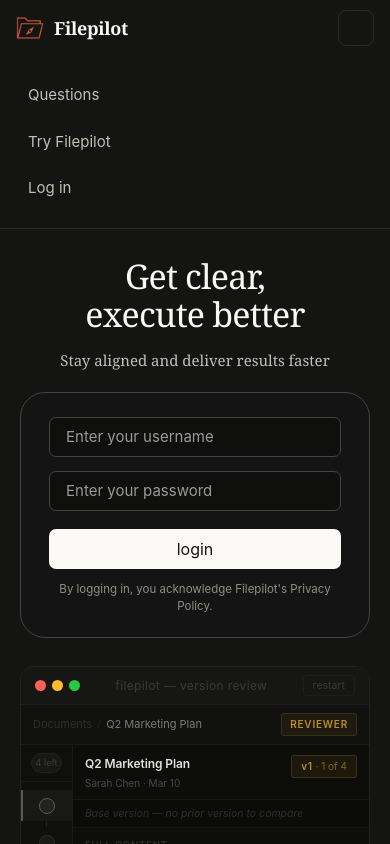
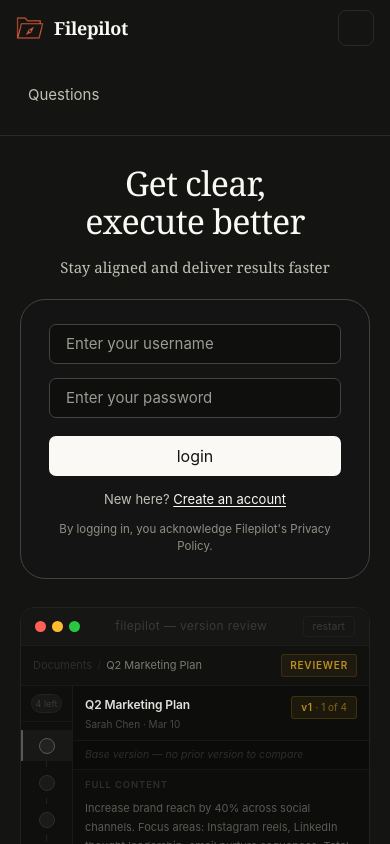
Before and after one commit to filepilot/filepilot-frontend, a React (Vite) app: page / in a window 390 px wide. Both pictures are taken after a click on the button "Toggle menu". Shown: the top 844 px of the page. Built offline with nearby package versions, Linux system fonts and the light colour scheme.

Commit message:
Update Header and LandingPage styles

```diff
--- a/src/components/Header.jsx
+++ b/src/components/Header.jsx
@@ -22,10 +22,16 @@
 
   const isActive = (path) => location.pathname === path || location.pathname.startsWith(path + '/');
 
+  const showLoggedOutBurger = !user && location.pathname === '/';
+
   return (
     <header className="fp-header">
       <div className="fp-header__inner">
-        <Link to={user ? '/dashboard' : '/'} className="fp-header__brand">
+        <Link
+          to={user ? '/dashboard' : '/'}
+          className="fp-header__brand"
+          onClick={() => window.scrollTo({ top: 0, behavior: 'smooth' })}
+        >
           <Logo size={28} />
           <span className="fp-header__logo-text">Filepilot</span>
         </Link>
@@ -76,6 +82,7 @@
         </div>
 
         {/* Mobile: avatar + hamburger */}
+        {(user || showLoggedOutBurger) && (
           <div className="fp-header__mobile-right">
             {user && (
               <div className="fp-header__avatar fp-header__avatar--mobile">
@@ -92,10 +99,11 @@
               <span />
             </button>
           </div>
+        )}
       </div>
 
       {/* Mobile dropdown */}
-      {menuOpen && (
+      {menuOpen && (user || showLoggedOutBurger) && (
         <div className="fp-header__mobile-menu">
           {user ? (
             <>
@@ -137,11 +145,9 @@
             </>
           ) : (
             <nav className="fp-header__mobile-nav">
-              {location.pathname === '/' && (
-                <a href="#faq" className="fp-header__mobile-link">Questions</a>
-              )}
-              <Link to="/register" className="fp-header__mobile-link">Try Filepilot</Link>
-              <Link to="/" className="fp-header__mobile-link">Log in</Link>
+              <a href="#faq" className="fp-header__mobile-link" onClick={() => setMenuOpen(false)}>
+                Questions
+              </a>
             </nav>
           )}
         </div>
--- a/src/pages/LandingPage.css
+++ b/src/pages/LandingPage.css
@@ -122,6 +122,21 @@
   line-height: 1.5;
 }
 
+.landing__signup-prompt {
+  display: none;
+  font-size: 13px;
+  color: #c0c0b6;
+  margin-top: 14px;
+  text-align: center;
+}
+
+.landing__signup-link {
+  color: #faf9f4;
+  text-decoration: underline;
+  text-underline-offset: 2px;
+}
+.landing__signup-link:hover { opacity: 0.85; }
+
 /* Right: demo panel */
 .landing__hero-right {
   height: 615px;
@@ -214,6 +229,7 @@
   .landing__hero { padding: 28px 20px 48px; gap: 28px; }
   .landing__headline { font-size: 34px; }
   .landing__subheading { font-size: 15px; margin-bottom: 20px; }
+  .landing__signup-prompt { display: block; }
   /* Form narrower to match headline */
   .landing__hero-left { justify-content: center; }
   .landing__left-block { max-width: 340px; margin: 0 auto; }
--- a/src/pages/LandingPage.jsx
+++ b/src/pages/LandingPage.jsx
@@ -1,5 +1,5 @@
 import { useState } from 'react';
-import { useNavigate } from 'react-router-dom';
+import { Link, useNavigate } from 'react-router-dom';
 import { useAuth } from '../context/AuthContext';
 import api from '../api/api';
 import Header from '../components/Header';
@@ -73,6 +73,9 @@
                   {loading ? '...' : 'login'}
                 </button>
               </form>
+              <p className="landing__signup-prompt">
+                New here? <Link to="/register" className="landing__signup-link">Create an account</Link>
+              </p>
               <p className="landing__privacy">
                 By logging in, you acknowledge Filepilot's Privacy Policy.
               </p>
```
Lines whose indentation alone changed are shown as unchanged.
